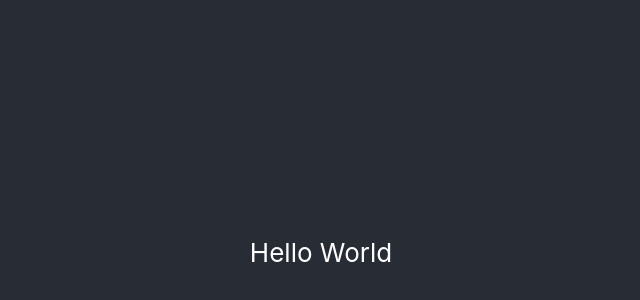
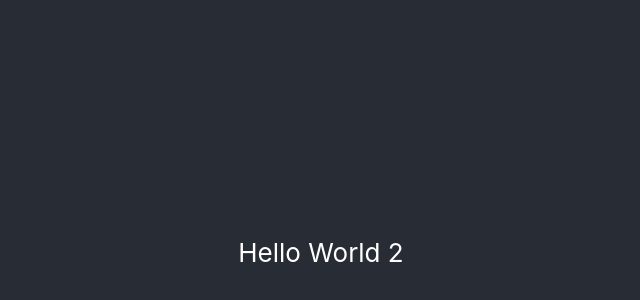
Before and after one commit to cspicklemire/sos_team5, a React (Create React App) app in the folder team5_app/: page / in a window 1280 px wide. Shown: the part 148-448 px from the top of the page, without its empty margins (319-959 px from the left). Built offline with nearby package versions, Linux system fonts and the light colour scheme.

Commit message:
changed hello world

```diff
--- a/team5_app/src/App.js
+++ b/team5_app/src/App.js
@@ -6,7 +6,7 @@ function App() {
   return (
     <div className="App">
       <header className="App-header">
-        Hello World
+        Hello World 2
       </header>
     </div>
   );
```
